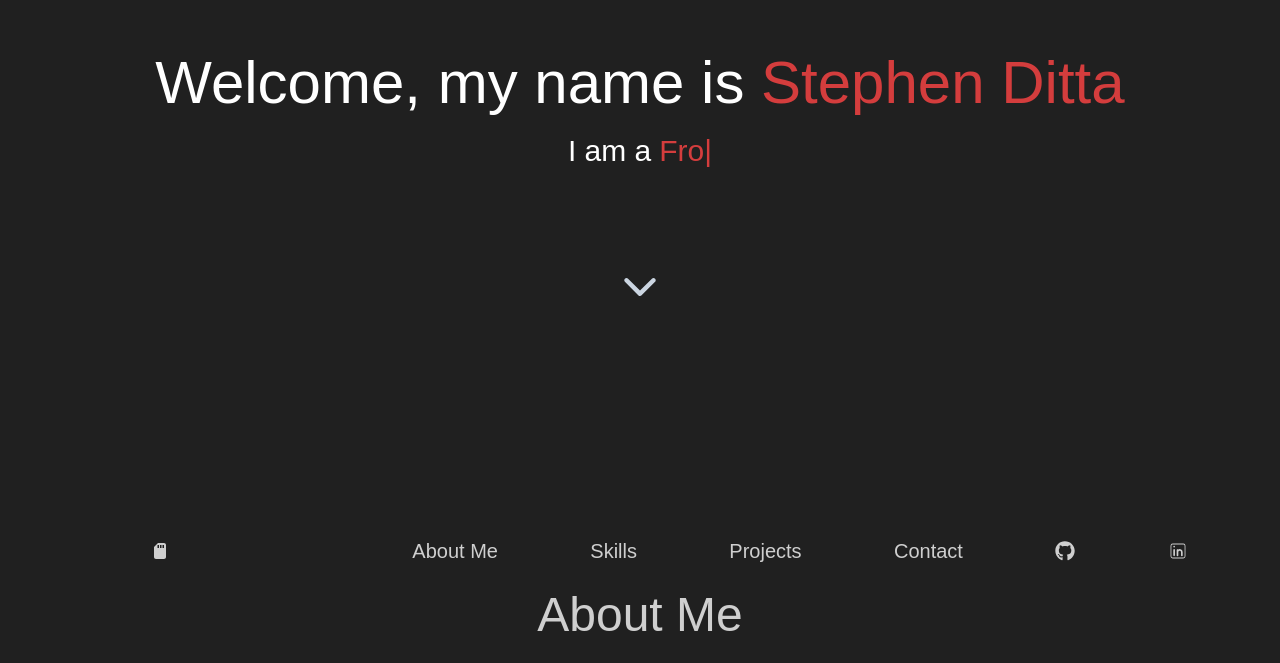
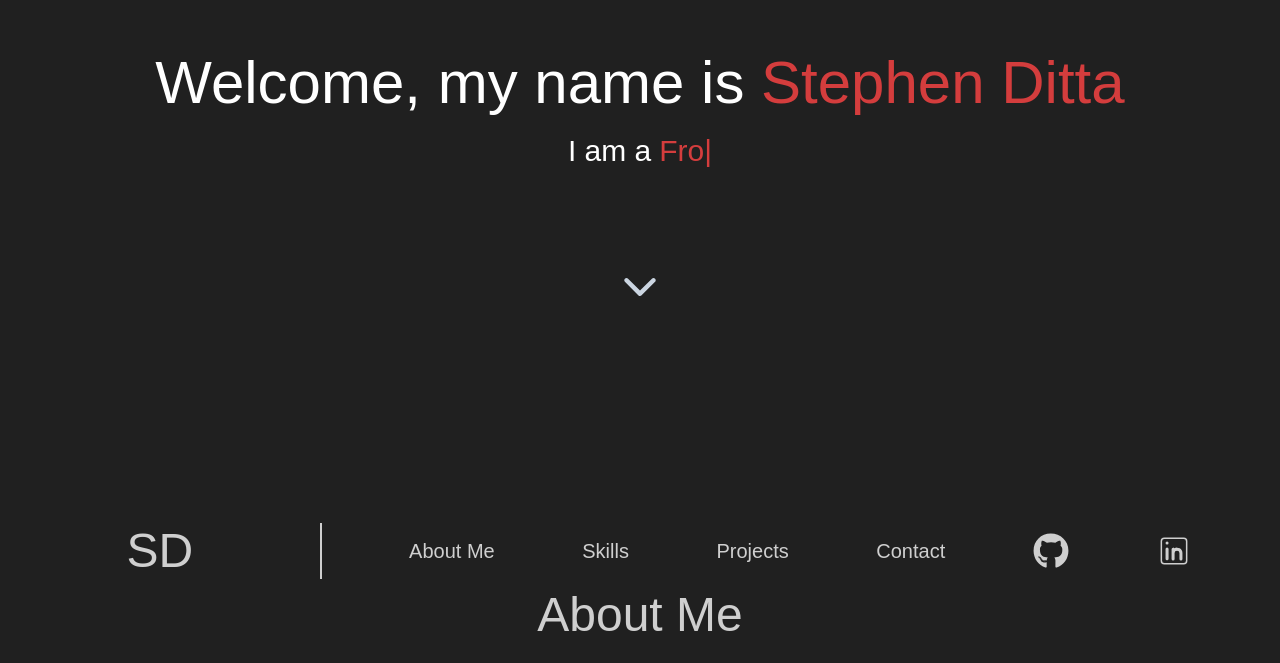
Before and after one commit to scditta/sditta-portfolio, a Next.js app in the folder portfolio/: page / in a window 1280 px wide. Shown: the part 289-952 px from the top of the page. Built offline with nearby package versions, Linux system fonts and the light colour scheme; no server answers; the database is empty.

Commit message:
update: navbar style, simple logo, fix:navbar clips to a fixed position even if the height of the window is changed

```diff
--- a/portfolio/app/components/NavBar.js
+++ b/portfolio/app/components/NavBar.js
@@ -11,12 +11,6 @@ export default function NavBar() {
   const [scrollPosition, setScrollPosition] = useState(0);
   const [height, setHeight] = useState(0);
 
-  const handleScroll = () => {
-    const position = window.scrollY;
-    setScrollPosition(position);
-    // console.log("t -- ", scrollPosition);
-  };
-
   const scrollToTop = () => {
     window.scrollTo({
       top: 0,
@@ -25,8 +19,15 @@ export default function NavBar() {
   };
 
   useEffect(() => {
-    setHeight(window.self.innerHeight);
-    setScrollPosition(window.scrollY);
+    // setHeight(window.self.innerHeight);
+    // setScrollPosition(window.scrollY);
+    const handleScroll = () => {
+      const position = window.scrollY;
+      setScrollPosition(position);
+      setHeight(window.self.innerHeight);
+    };
+
+    handleScroll();
     window.addEventListener("scroll", handleScroll, { passive: true });
     setIsLoaded(true);
     return () => {
@@ -44,10 +45,17 @@ export default function NavBar() {
         } z-10`}
       >
         <div className="flex h-full basis-1/4 justify-center items-center">
-          <FaSdCard className="w-20 cursor-pointer" onClick={scrollToTop} />
+          <h1
+            className="text-5xl cursor-pointer hover:text-[#D43D3D]"
+            onClick={scrollToTop}
+          >
+            SD
+          </h1>
+          {/* <FaSdCard className="w-20 cursor-pointer" onClick={scrollToTop} /> */}
         </div>
+        <div className="h-14 bg-[#CFCFCF] w-0.5"></div>
         {/* </Link> */}
-        <div className="flex basis-3/4 h-full items-center justify-evenly">
+        <div className="flex basis-3/4 h-full items-center justify-evenly font-light">
           <Link
             href="/#about"
             className="hover:text-[#D43D3D] hover:cursor-pointer md:text-xl sm:text-base text-xs flex h-full items-center"
@@ -76,7 +84,7 @@ export default function NavBar() {
             scroll={false}
             href="https://github.com/scditta"
             target="_blank"
-            className="hover:text-[#D43D3D] hover:cursor-pointer md:text-xl sm:text-base text-xs flex h-full items-center"
+            className="hover:text-[#D43D3D] hover:cursor-pointer md:text-4xl sm:text-base text-xs flex h-full items-center"
           >
             <FaGithub />
           </Link>
@@ -84,7 +92,7 @@ export default function NavBar() {
             scroll={false}
             href="https://www.linkedin.com/in/stephen-ditta/"
             target="_blank"
-            className="hover:text-[#D43D3D] hover:cursor-pointer md:text-xl sm:text-base text-xs flex h-full items-center"
+            className="hover:text-[#D43D3D] hover:cursor-pointer md:text-4xl sm:text-base text-xs flex h-full items-center"
           >
             <CiLinkedin />
           </Link>
--- a/portfolio/app/page.js
+++ b/portfolio/app/page.js
@@ -14,7 +14,6 @@ const typedStrings = [
   "Full Stack Developer",
   "Front-End Developer",
   "React Developer",
-  "Artist",
   "Fishing Enthusiast",
 ];
 
```
